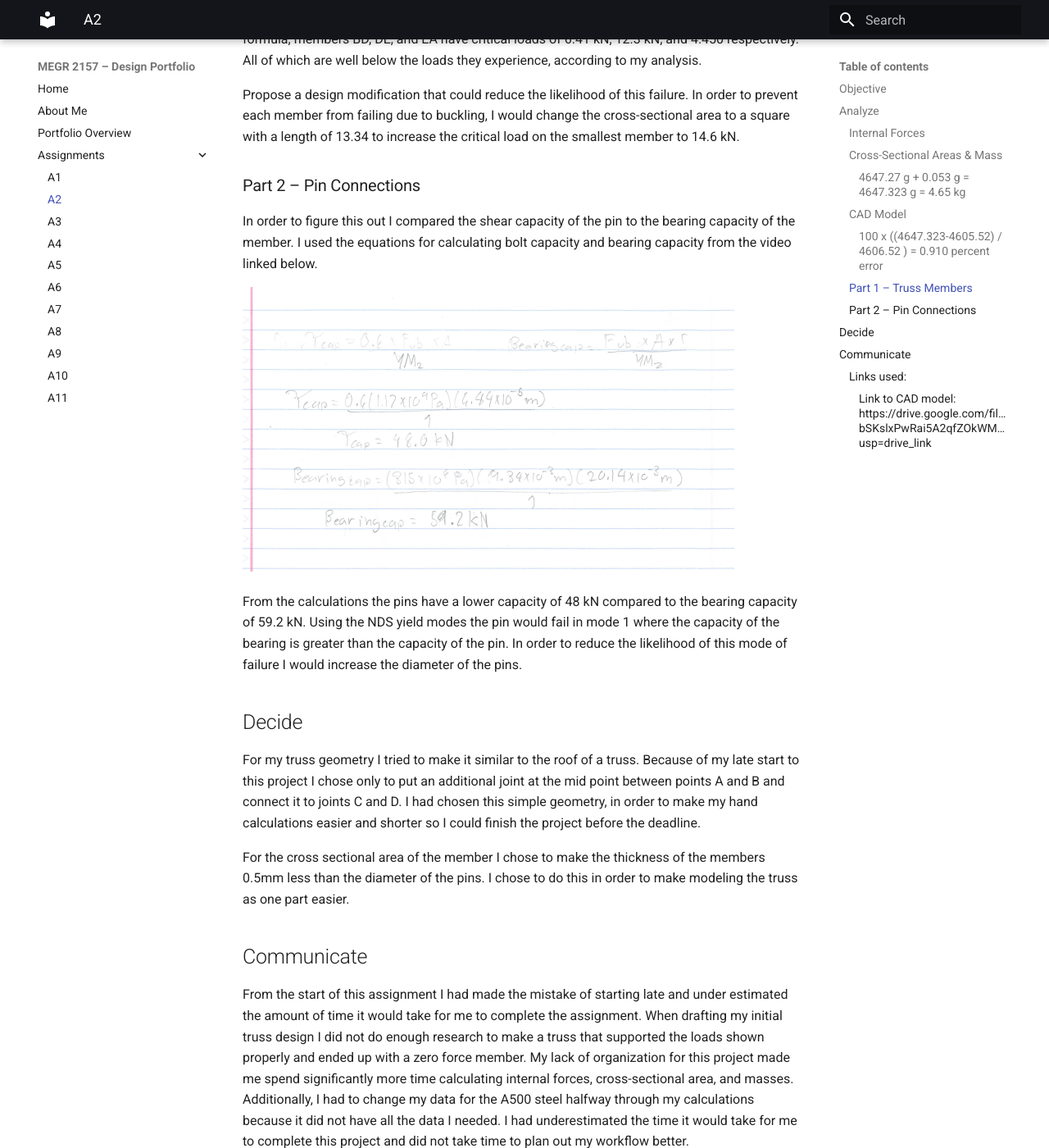
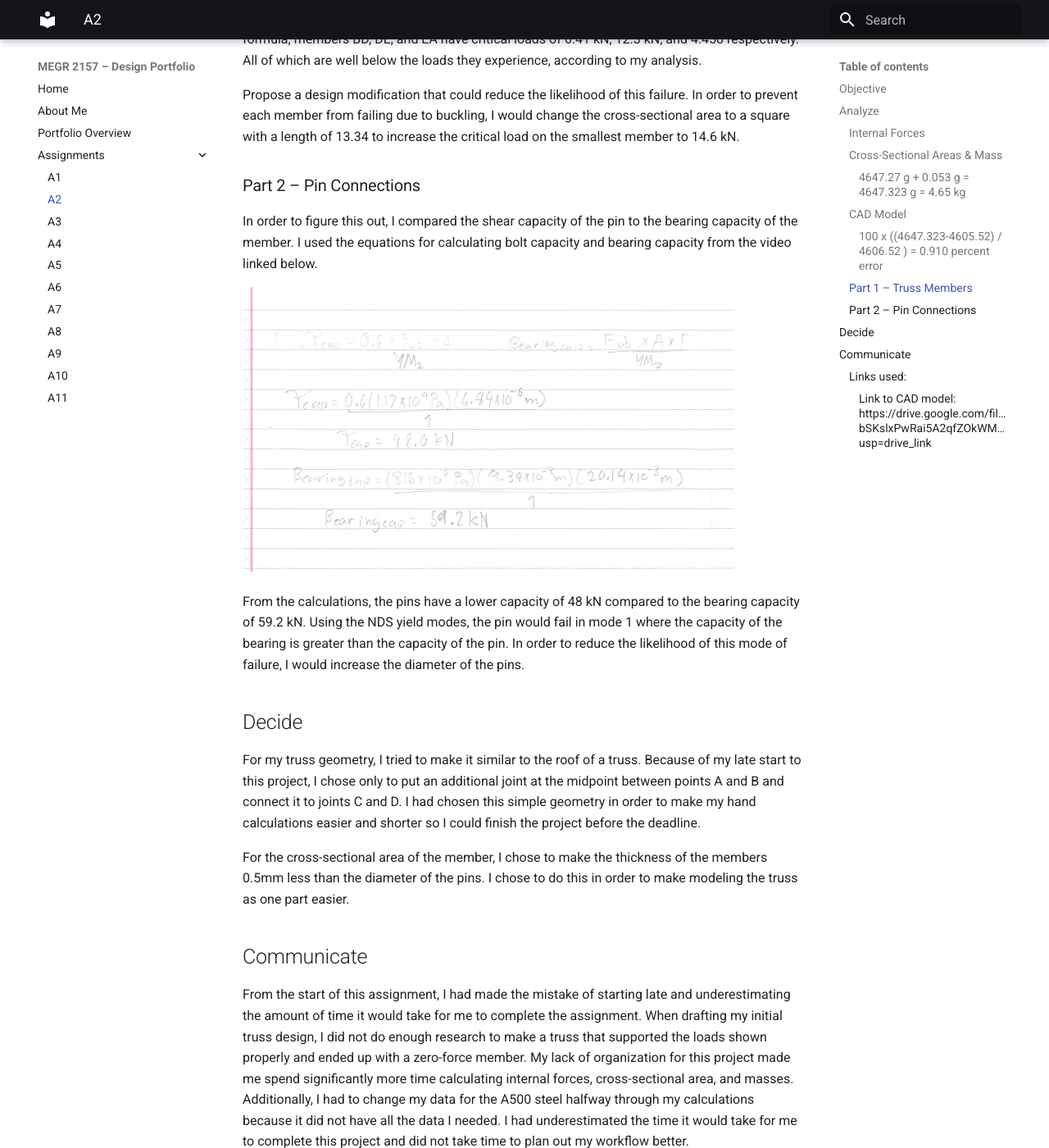
Before and after one commit to mbsibelius/megr2156-portfolio-mbs, an MkDocs documentation site: the page built from docs/assignments/A02/index.md, in a window 1280 px wide and 1400 px high, scrolled down 10608 px. Shown: the whole window at 82% size. Built offline with MkDocs 1.6.1 and Material for MkDocs 9.7.7, drawn with Linux system fonts in a browser that asks for light colours.

Commit message:
Fix grammar and punctuation in index.md
Corrected punctuation and grammar throughout the document for clarity.

```diff
--- a/docs/assignments/A02/index.md
+++ b/docs/assignments/A02/index.md
@@ -87,21 +87,21 @@ In order to prevent each member from failing due to buckling, I would change the
 
 ### Part 2 – Pin Connections
 
-In order to figure this out I compared the shear capacity of the pin to the bearing capacity of the member. I used the equations for calculating bolt capacity and bearing capacity from the video linked below.
+In order to figure this out, I compared the shear capacity of the pin to the bearing capacity of the member. I used the equations for calculating bolt capacity and bearing capacity from the video linked below.
 
 ![calculating bearing capacity](singleShearCapCalculations.png)
 
-From the calculations the pins have a lower capacity of 48 kN compared to the bearing capacity of  59.2 kN. Using the NDS yield modes the pin would fail in mode 1 where the capacity of the bearing is greater than the capacity of the pin. In order to reduce the likelihood of this mode of failure I would increase the diameter of the pins.
+From the calculations, the pins have a lower capacity of 48 kN compared to the bearing capacity of  59.2 kN. Using the NDS yield modes, the pin would fail in mode 1 where the capacity of the bearing is greater than the capacity of the pin. In order to reduce the likelihood of this mode of failure, I would increase the diameter of the pins.
 
 
 ## Decide
 
-For my truss geometry I tried to make it similar to the roof of a truss. Because of my late start to this project I chose only to put an additional joint at the mid point between points A and B and connect it to joints C and D. I had chosen this simple geometry, in order to make my hand calculations easier and shorter so I could finish the project before the deadline.
+For my truss geometry, I tried to make it similar to the roof of a truss. Because of my late start to this project, I chose only to put an additional joint at the midpoint between points A and B and connect it to joints C and D. I had chosen this simple geometry in order to make my hand calculations easier and shorter so I could finish the project before the deadline.
 
-For the cross sectional area of the member I chose to make the thickness of the members 0.5mm less than the diameter of the pins. I chose to do this in order to make modeling the truss as one part easier.
+For the cross-sectional area of the member, I chose to make the thickness of the members 0.5mm less than the diameter of the pins. I chose to do this in order to make modeling the truss as one part easier.
 
 ## Communicate
-From the start of this assignment I had made the mistake of starting late and under estimated the amount of time it would take for me to complete the assignment. When drafting my initial truss design I did not do enough research to make a truss that supported the loads shown properly and ended up with a zero force member.
+From the start of this assignment, I had made the mistake of starting late and underestimating the amount of time it would take for me to complete the assignment. When drafting my initial truss design, I did not do enough research to make a truss that supported the loads shown properly and ended up with a zero-force member.
 My lack of organization for this project made me spend significantly more time calculating internal forces, cross-sectional area, and masses. Additionally, I had to change my data for the A500 steel halfway through my calculations because it did not have all the data I needed. I had underestimated the time it would take for me to complete this project and did not take time to plan out my workflow better.
 
 #### Links used:
```
